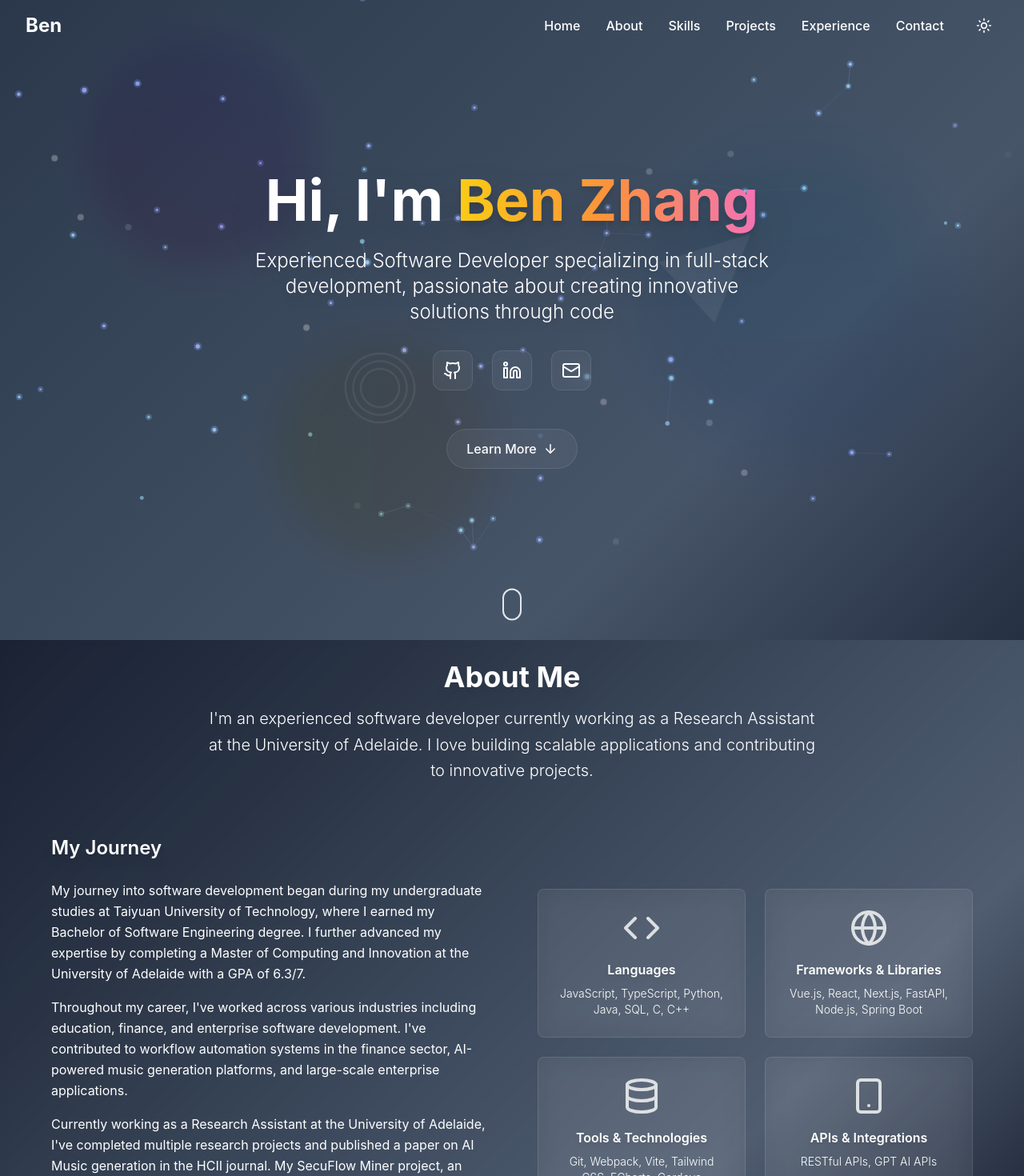
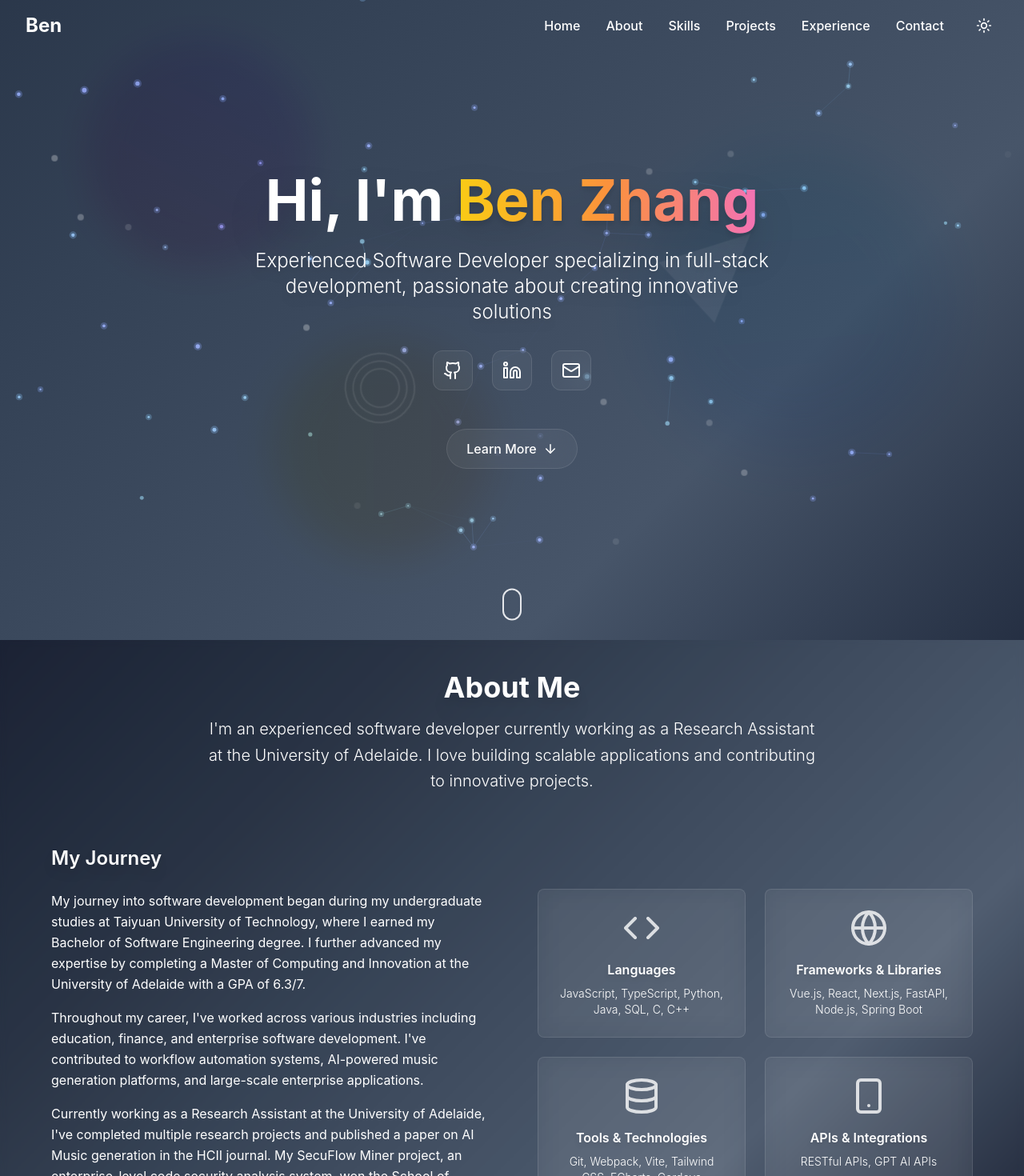
Before and after one commit to ChungBound/portfolio, a Next.js app: page / in a window 1280 px wide. Shown: the top 1470 px of the page at 80% size. Built offline with nearby package versions, Linux system fonts and the light colour scheme.

Commit message:
feat: 最终优化和文档整理
- 优化项目文件结构，更新.gitignore配置
- 添加LaTeX简历文档main.tex作为项目文档
- 完善About和Hero组件的最终细节调整
- 完成portfolio网站的所有功能开发和优化

```diff
--- a/src/components/About.tsx
+++ b/src/components/About.tsx
@@ -68,9 +68,9 @@ export function About() {
               <p>
                 Throughout my career, I've worked across various industries
                 including education, finance, and enterprise software
-                development. I've contributed to workflow automation systems in
-                the finance sector, AI-powered music generation platforms, and
-                large-scale enterprise applications.
+                development. I've contributed to workflow automation systems,
+                AI-powered music generation platforms, and large-scale
+                enterprise applications.
               </p>
               <p>
                 Currently working as a Research Assistant at the University of
--- a/src/components/Hero.tsx
+++ b/src/components/Hero.tsx
@@ -146,8 +146,8 @@ export function Hero() {
             </span>
           </h1>
           <p className="text-xl sm:text-2xl text-current mb-8 max-w-2xl mx-auto drop-shadow-lg font-light leading-relaxed">
-            Experienced Software Developer specializing in full-stack development,
-            passionate about creating innovative solutions through code
+            Experienced Software Developer specializing in full-stack
+            development, passionate about creating innovative solutions
           </p>
         </motion.div>
 
```
Also changed, not shown: 2 other files (tests, documents, lock files or other folders).
